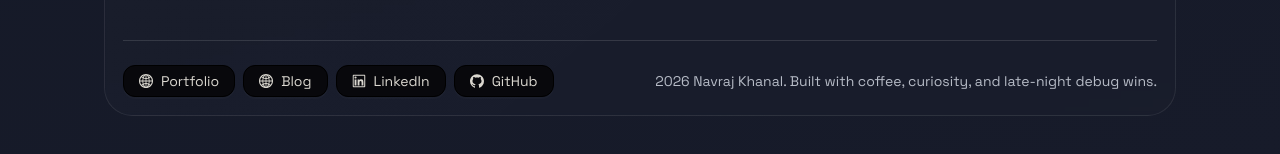
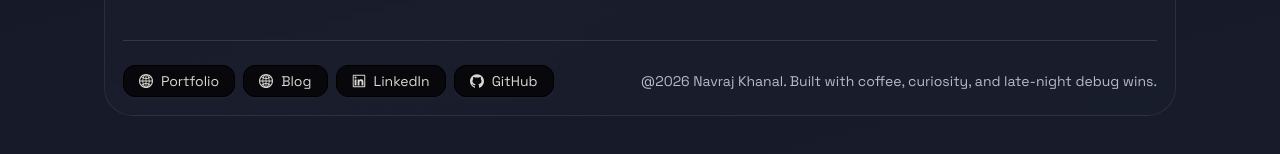
Before and after one commit to NavTheRaj/portfolio-navraj, a React (Vite) app: page / in a window 1280 px wide. Shown: the part 4770-4924 px from the top of the page. Built offline with nearby package versions, Linux system fonts and the light colour scheme.

Commit message:
Portfolio website

```diff
--- a/src/presentation/components/FooterSection.tsx
+++ b/src/presentation/components/FooterSection.tsx
@@ -33,7 +33,7 @@ export function FooterSection({ fullName, socials }: FooterSectionProps) {
         ))}
       </Space>
       <Typography.Text className="footer-copy">
-        {year} {fullName}. Built with coffee, curiosity, and late-night debug wins.
+        @{year} {fullName}. Built with coffee, curiosity, and late-night debug wins.
       </Typography.Text>
     </footer>
   );
```
